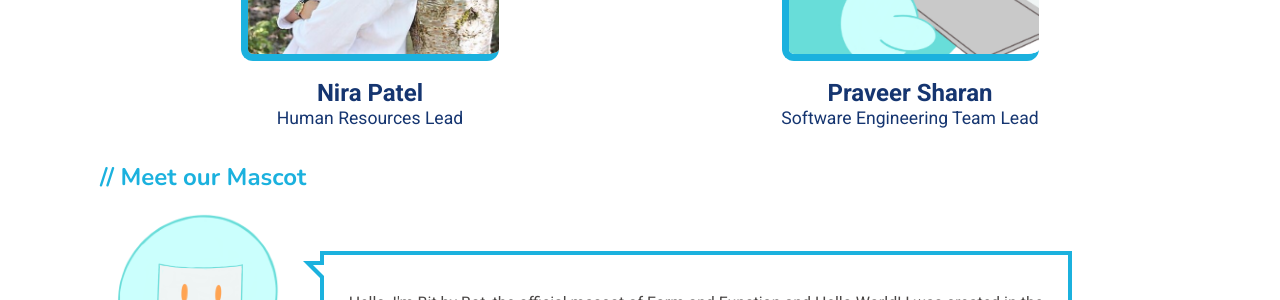
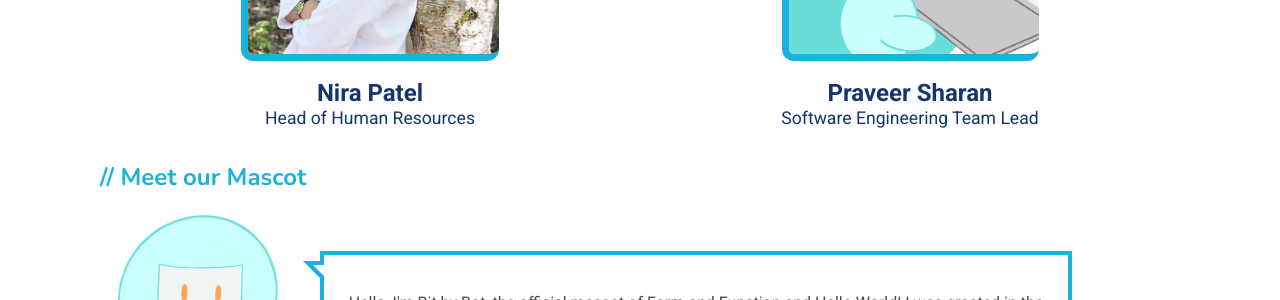
Before and after one commit to bit-by-bit-coding/bxb-website, a Jekyll site: the page built from ourteam.html, in a window 1280 px wide and 900 px high, scrolled down 2213 px. Shown: the part 211-511 px from the top of the window. Built offline with Jekyll 4.4.1, drawn with Linux system fonts in a browser that asks for light colours; nearby versions of some CDN libraries.

Commit message:
renaming Nira to Head of HR

```diff
--- a/ourteam.html
+++ b/ourteam.html
@@ -124,7 +124,7 @@ style: about.css
             <img class="blue-border" src="./imgs/NiraSquare.jpg">
             <strong>Nira Patel</strong>
             <p class="title">
-                Human Resources Lead
+                Head of Human Resources
             </p>
         </span>
         <span class="instructors-item" id="lead">
```
